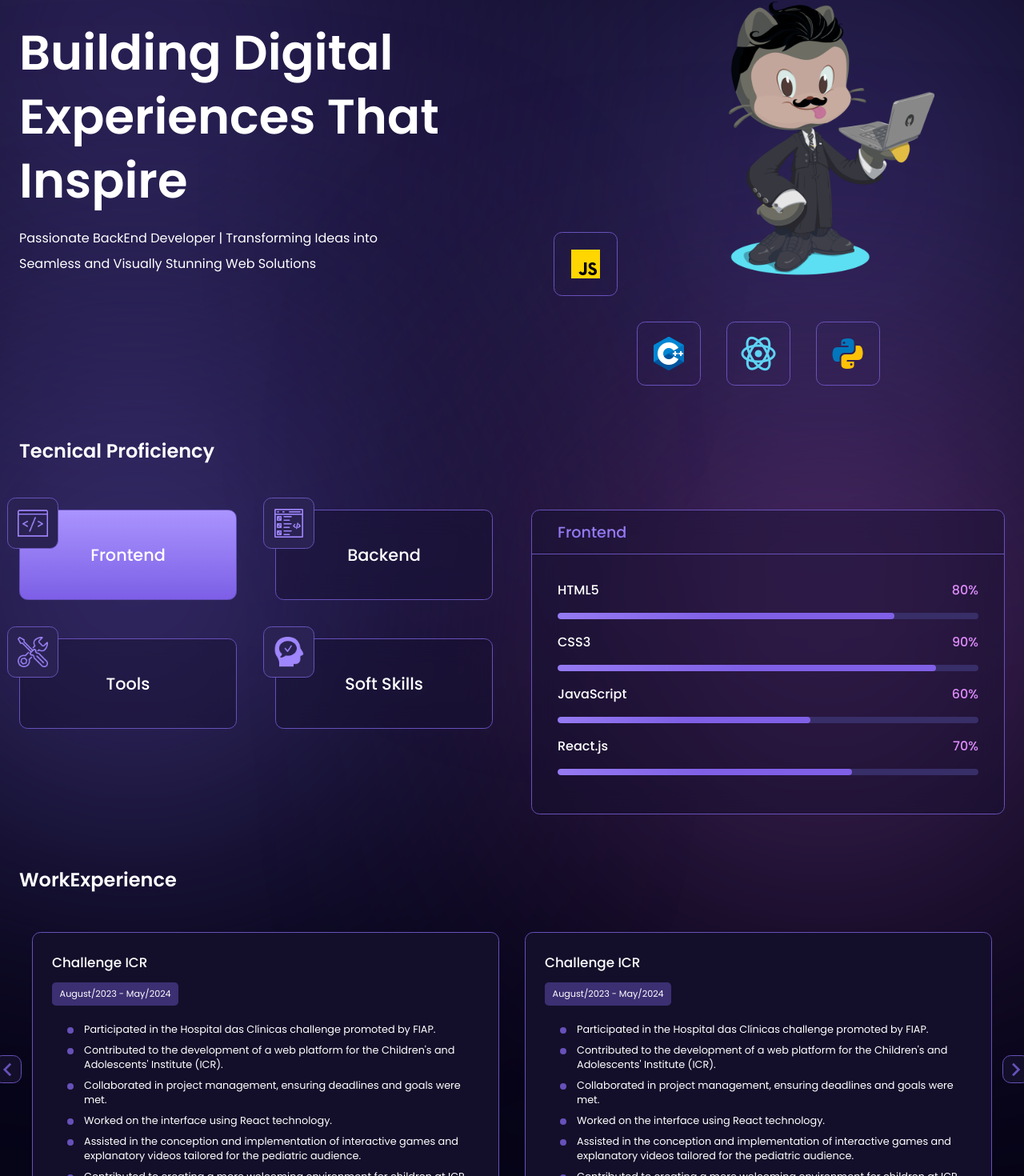
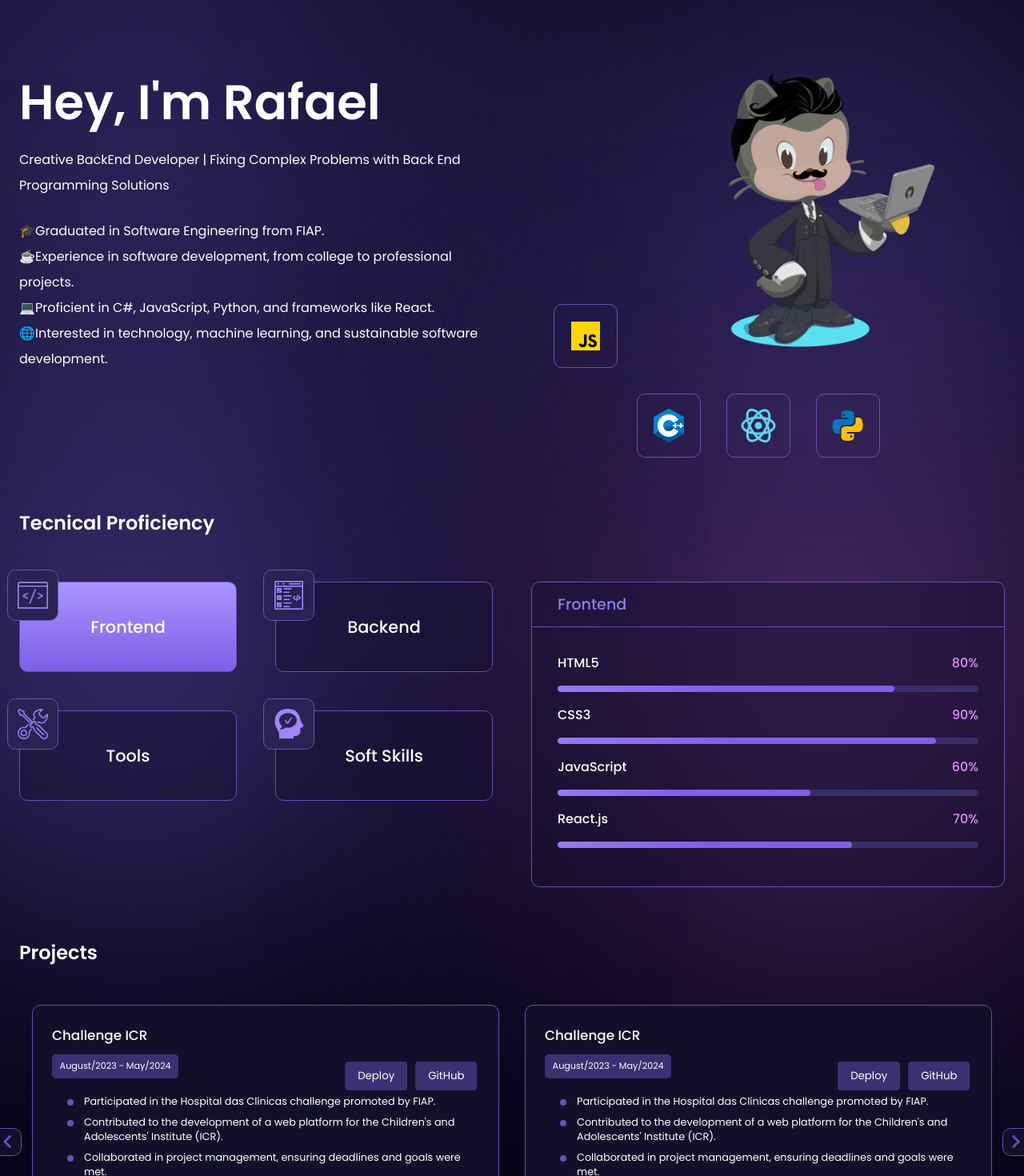
Before and after one commit to RafaelDevProjects/Portfolio, a React (Create React App) app: page / in a window 1280 px wide. Shown: the part 196-1666 px from the top of the page at 80% size. Built offline with nearby package versions, Linux system fonts and the light colour scheme.

Commit message:
Adicionando nova funcionalidade

```diff
--- a/src/components/ContactMe/ContactMe.jsx
+++ b/src/components/ContactMe/ContactMe.jsx
@@ -5,7 +5,7 @@ import ContactForm from './ContactForm/ContactForm'
 
 const ContactMe = () => {
   return (
-    <section className='contact-container'>
+    <section className='contact-container' id='contact-me'>
         <h5>Contact Me</h5>
 
         <div className='contact-content'>
--- a/src/components/Hero/Hero.css
+++ b/src/components/Hero/Hero.css
@@ -38,7 +38,7 @@
 }
 
 .hero-content p {
-    width: 80%;
+    width: 95%;
     font-size: 1rem;
     font-weight: 400;
     line-height: 2rem;
--- a/src/components/Hero/Hero.jsx
+++ b/src/components/Hero/Hero.jsx
@@ -5,10 +5,17 @@ const Hero = () => {
   return (
     <section className='hero-container'>
         <div className='hero-content'>
-            <h2>Building Digital Experiences That Inspire</h2>
+            <h2>Hey, I'm Rafael</h2>
             <p>
-                Passionate BackEnd Developer | Transforming Ideas into Seamless and Visually Stunning Web Solutions
+                Creative BackEnd Developer | Fixing Complex Problems with Back End Programming Solutions
             </p>
+            <br />
+            <p>🎓Graduated in Software Engineering from FIAP.</p>
+            <p>☕Experience in software development, from college to professional projects.</p>
+            <p>💻Proficient in C#, JavaScript, Python, and frameworks like React.</p>
+            <p>🌐Interested in technology, machine learning, and sustainable software development.</p>
+
+
         </div>
 
         <div className='hero-img'>
--- a/src/components/MobileNav/MobileNav.jsx
+++ b/src/components/MobileNav/MobileNav.jsx
@@ -12,26 +12,23 @@ export const MobileNav = ({ isOpen, toggleMenu }) => {
                 <img className = "logo" src="./assets/images/imagemportifolioNavMobile.png" alt="" />
 
                 <ul>
-                    <li>
-                        <a className = "menu-item" href="">Home</a>
-                    </li>
+                        <li>
+                            <a className= "menu-item" href="#">Home</a>
+                        </li>
+                        <li>
+                            <a className= "menu-item" href="#skills">Skills</a>
+                        </li>
+                        <li>
+                            <a className= "menu-item" href="#workexperience">Work Experience</a>
+                        </li>
+                        <li>
+                            <a className= "menu-item" href="#contact-me">Contact Me</a>
+                        </li>
 
-                    <li>
-                        <a className= "menu-item" href="">Skills</a>
-                    </li>
-
-                    <li>
-                        <a className= "menu-item" href="">Work Experience</a>
-                    </li>
-
-                    <li>
-                        <a className= "menu-item" href="">Contact Me</a>
-                    </li>
-
-                    <button className='contact-btn' onClick={()=> {}}>
-                        Hire Me
-                    </button>
-                </ul>
+                        <button className="contact-btn" onClick={() => {}}>
+                            Hire Me
+                        </button>
+                    </ul>
             </div>
         </div>
     </>
--- a/src/components/Navbar/Navbar.jsx
+++ b/src/components/Navbar/Navbar.jsx
@@ -21,16 +21,16 @@ import { MobileNav } from "../MobileNav/MobileNav";
 
                     <ul>
                         <li>
-                            <a className= "menu-item" href="">Home</a>
+                            <a className= "menu-item" href="#">Home</a>
                         </li>
                         <li>
-                            <a className= "menu-item" href="">Skills</a>
+                            <a className= "menu-item" href="#skills">Skills</a>
                         </li>
                         <li>
-                            <a className= "menu-item" href="">Work Experience</a>
+                            <a className= "menu-item" href="#workexperience">Work Experience</a>
                         </li>
                         <li>
-                            <a className= "menu-item" href="">Contact Me</a>
+                            <a className= "menu-item" href="#contact-me">Contact Me</a>
                         </li>
 
                         <button className="contact-btn" onClick={() => {}}>
--- a/src/components/Skills/Skills.jsx
+++ b/src/components/Skills/Skills.jsx
@@ -13,7 +13,7 @@ const Skills = () => {
     };
 
   return (
-    <section className='skills-container'>
+    <section className='skills-container' id= 'skills'>
         <h5>Tecnical Proficiency</h5>
 
         <div className='skills-content'>
--- a/src/components/WorkExperience/WorkExperience.css
+++ b/src/components/WorkExperience/WorkExperience.css
@@ -8,6 +8,33 @@
     font-weight: 600;
     margin-bottom: 3rem;
 }
+
+.experience-card {
+    position: relative;
+}
+
+.card-buttons {
+    position: absolute;
+    bottom: 240px;
+    left: 50%;
+    transform: translateX(60%);
+    display: flex;
+    gap: 10px;
+}
+
+.card-button {
+    padding: 8px 16px;
+    background-color: #3D3072;
+    color: #fff;
+    border: none;
+    border-radius: 4px;
+    cursor: pointer;
+}
+
+.card-button:hover {
+    background-color: #4f3a87;
+}
+
 
 .arrow-left,
 .arrow-right {
--- a/src/components/WorkExperience/WorkExperience.jsx
+++ b/src/components/WorkExperience/WorkExperience.jsx
@@ -1,11 +1,10 @@
-import React, { useRef } from 'react'
-import './WorkExperience.css'
+import React, { useRef } from 'react';
+import './WorkExperience.css';
 import { WORK_EXPERIENCE } from '../../utils/data';
 import ExperienceCard from './ExperienceCard/ExperienceCard';
-import Slider from "react-slick"
+import Slider from "react-slick";
 
 const WorkExperience = () => {
-
     const sliderRef = useRef();
     const settings = {
         dots: false,
@@ -31,30 +30,36 @@ const WorkExperience = () => {
 
     const slideLeft = () => {
         sliderRef.current.slickPrev();
-  }
+    };
 
     return (
-    <section className='experience-container'>
-        <h5>WorkExperience</h5>
-
+        <section className='experience-container' id= "workexperience">
+            <h5>Projects</h5>
             <div className='experience-content'>
-
                 <div className='arrow-right' onClick={slideRight}>
-            <span class = "material-symbols-outlined">chevron_right</span>
+                    <span className='material-symbols-outlined'>chevron_right</span>
                 </div>
-
                 <div className='arrow-left' onClick={slideLeft}>
-            <span class = "material-symbols-outlined">chevron_left</span>
+                    <span className='material-symbols-outlined'>chevron_left</span>
                 </div>
-
-          <Slider ref = {sliderRef} {...settings}>
+                <Slider ref={sliderRef} {...settings}>
                     {WORK_EXPERIENCE.map((item) => (
-            <ExperienceCard key={item.title} details={item} />
+                        <div key={item.title} className="experience-card">
+                            <ExperienceCard details={item} />
+                            <div className="card-buttons">
+                                <a href={item.deployLink} target="_blank" rel="noopener noreferrer">
+                                    <button className="card-button">Deploy</button>
+                                </a>
+                                <a href={item.githubLink} target="_blank" rel="noopener noreferrer">
+                                    <button className="card-button">GitHub</button>
+                                </a>
+                            </div>
+                        </div>
                     ))}
                 </Slider>
             </div>
         </section>
-  )
-}
+    );
+};
 
 export default WorkExperience;
--- a/src/utils/data.js
+++ b/src/utils/data.js
@@ -59,6 +59,8 @@ export const WORK_EXPERIENCE = [
             "Contributed to creating a more welcoming environment for children at ICR."
 
     ],
+    deployLink: "",
+    githubLink: "https://github.com/BigFive-tech/Site-HC-Next-React",
     },
 
     {
```
Also changed, not shown: public/assets/images/imgportifolio.png (deleted). Lines whose indentation alone changed are shown as unchanged.
